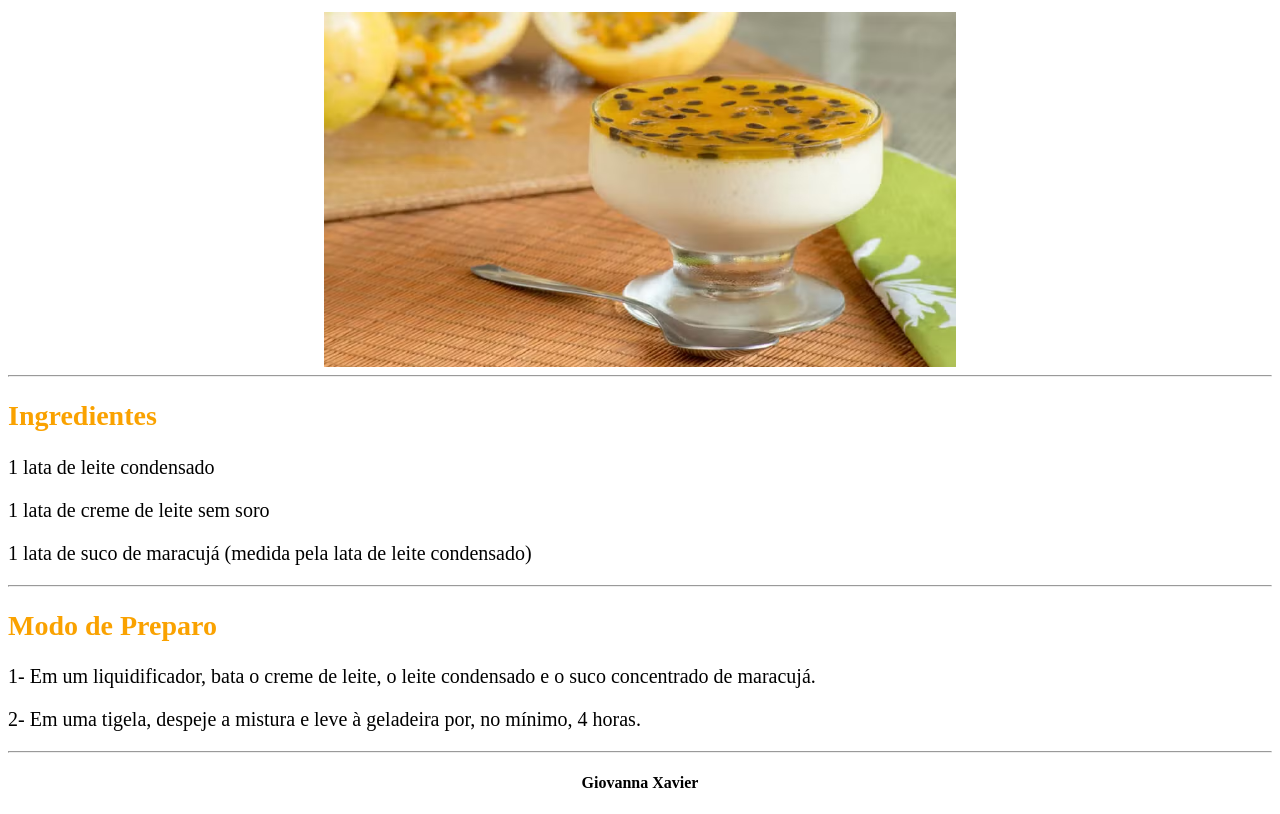
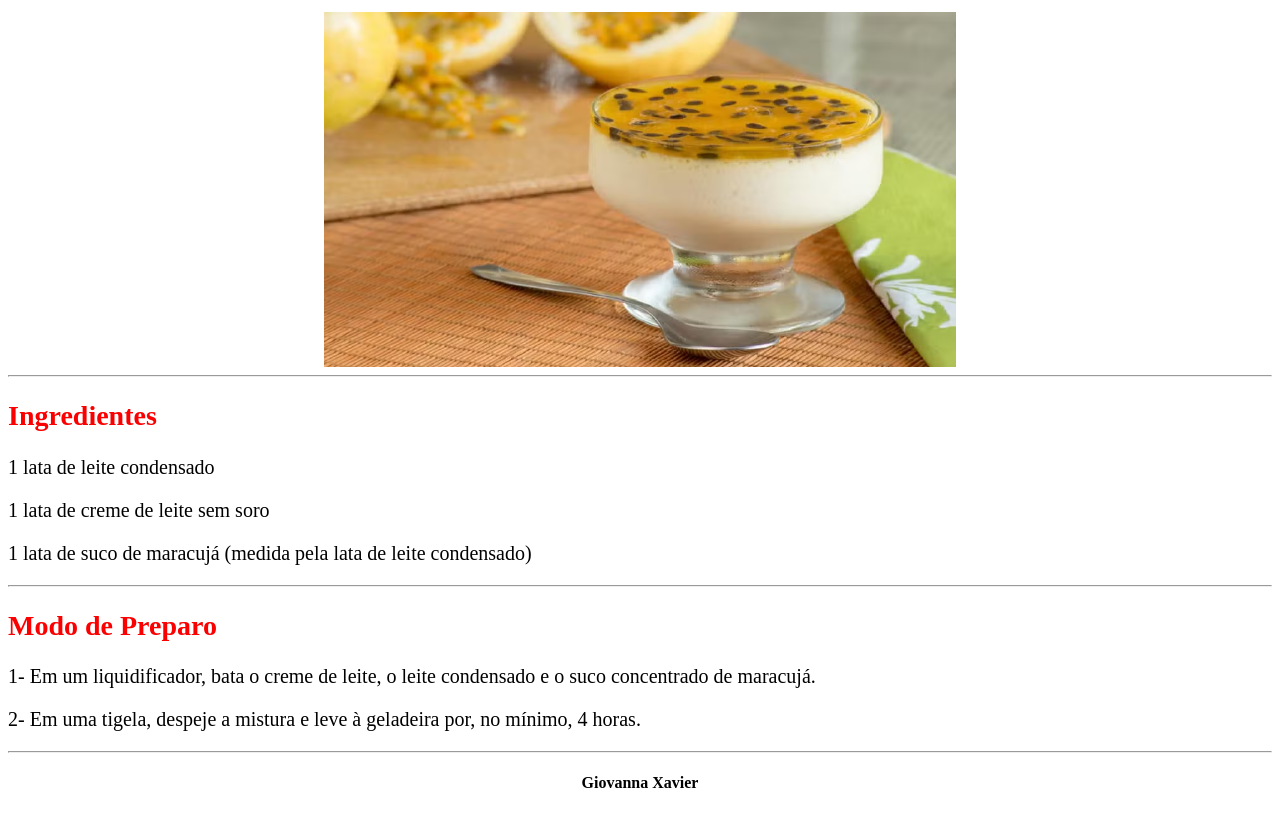
Before and after one commit to gioxavier7/receita-2024-ba, a plain HTML site: page index.html in a window 1280 px wide. Shown: the part 113-927 px from the top of the page. Drawn offline with Linux system fonts and the light colour scheme.

Commit message:
atualizando a cor do texto

```diff
--- a/style.css
+++ b/style.css
@@ -12,7 +12,7 @@ h1{
 
   h2{
     font-size: 28px;
-    color: #faa200;
+    color: #fa0000;
   }
 
   h4{
```
